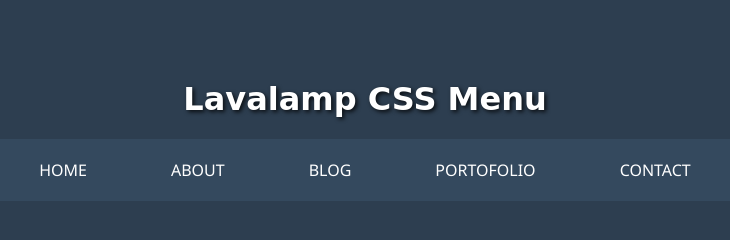
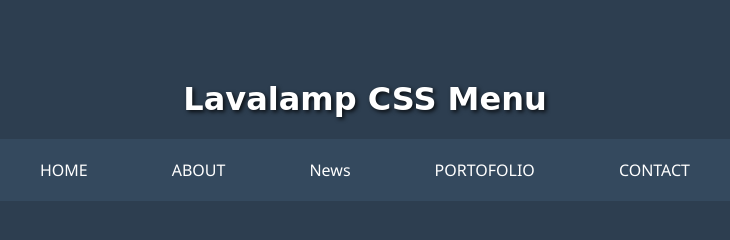
Before and after one commit to Kasihs/Latihan-menu, a plain HTML site: page index.html in a window 1280 px wide. Shown: the full height of the page, 275-1005 px from the left. Drawn offline with Linux system fonts and the light colour scheme.

Commit message:
mengganti menu block menjadi news

```diff
--- a/index.html
+++ b/index.html
@@ -16,7 +16,7 @@
                 <ul>
                     <li><a href="#">HOME</a></li>
                     <li><a href="#">ABOUT</a></li>
-                    <li><a href="#">BLOG</a></li>
+                    <li><a href="#">News</a></li>
                     <li><a href="#">PORTOFOLIO</a></li>
                     <li><a href="#">CONTACT</a></li>
                 </ul>
```
